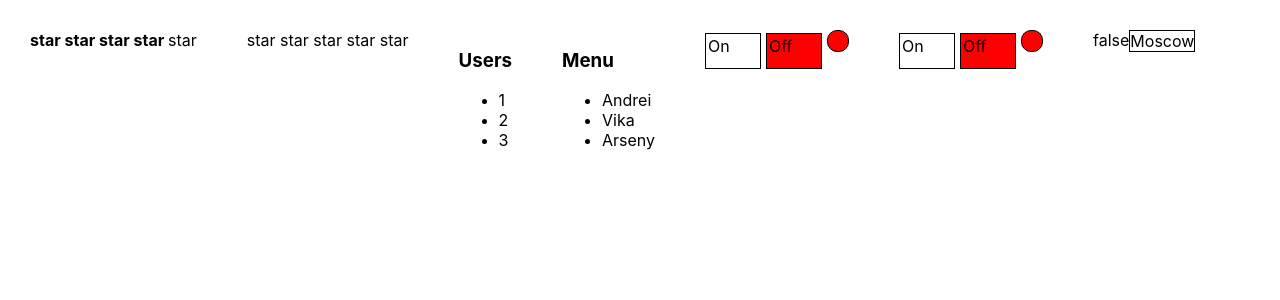
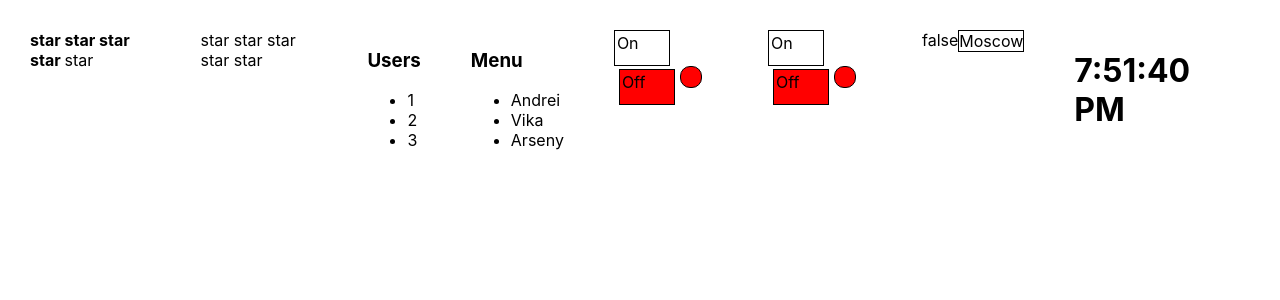
Before and after one commit to AndreiYantsevich/react-in-detail, a React (Create React App) app: page / in a window 1280 px wide. Shown: the top 300 px of the page. Built offline with nearby package versions, Linux system fonts and the light colour scheme.

Commit message:
create digital clock

```diff
--- a/src/App.tsx
+++ b/src/App.tsx
@@ -7,6 +7,7 @@ import {OnOff} from './components/OnOff/OnOff';
 import Accordion from './components/Accordion/Accordion';
 import {UncontrolledOnOff} from './components/UncontrolledOnOff/UncontrolledOnOff';
 import Select from './components/Select/Select';
+import Clock from './components/Clock/Clock';
 
 
 const App = React.memo(() => {
@@ -38,7 +39,9 @@ const App = React.memo(() => {
             <UncontrolledOnOff onChange={setSwitchOn}/> {switchOn.toString()}
             <Select value={value} onChange={setValue}
                     items={[{value: '1', title: 'Minsk'}, {value: '2', title: 'Moscow'}, {value: '3', title: 'Kiev'}]}/>
+            <Clock/>
         </div>
+
     )
 })
 
--- /dev/null
+++ b/src/components/Clock/Clock.tsx
@@ -0,0 +1,24 @@
+import React, {useEffect, useState} from 'react';
+
+const Clock = () => {
+
+    const [state, setState] = useState(new Date())
+
+    const currentTime = () => {
+        setState(new Date())
+    }
+
+    useEffect(() => {
+        setInterval(() => {
+            currentTime()
+        }, 1000)
+    })
+
+    return (
+        <div>
+            <h1>{state.toLocaleTimeString()}</h1>
+        </div>
+    );
+};
+
+export default Clock;
```
Also changed, not shown: src/components/Accordion/Accordion.tsx (line endings or trailing spaces).
